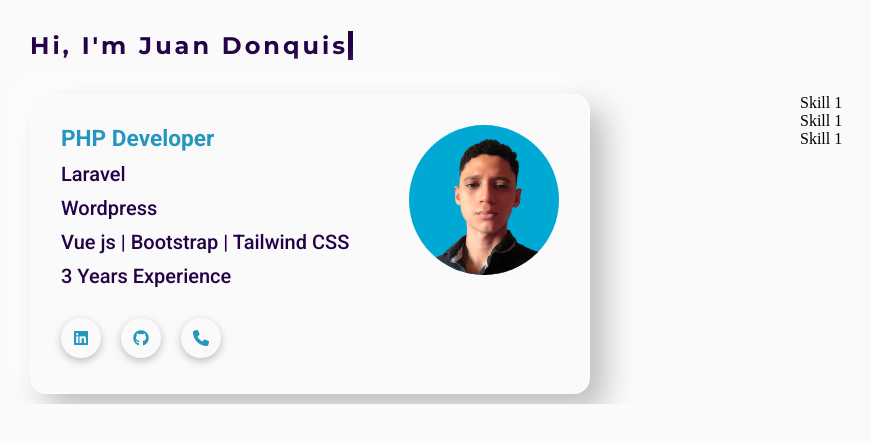
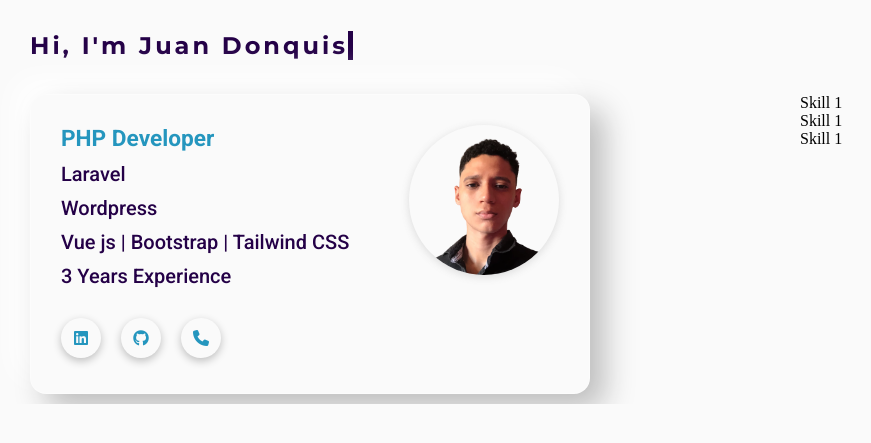
Before and after one commit to JDonquis/jdonquis.github.io, a PHP site: page / in a window 1280 px wide. Shown: the part 69-512 px from the top of the page, without its empty margins (50-921 px from the left). Run offline with PHP 8.4, Linux system fonts and the light colour scheme.

Commit message:
resolve detail in image

```diff
--- a/assets/css/style.css
+++ b/assets/css/style.css
@@ -217,7 +217,8 @@
 	width: 150px;
 	height: 150px;
 	border-radius: 50%;
-	background: var(--colorBlueLight);
+	box-shadow: rgba(99, 99, 99, 0.2) 0px 2px 8px 0px;
+
 
 }
 .image{
```
